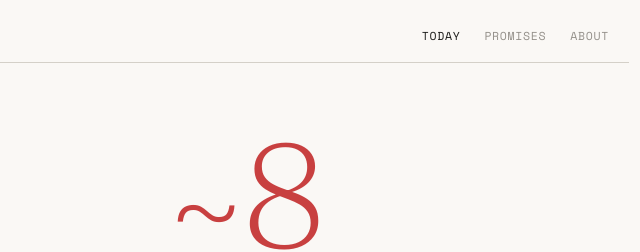
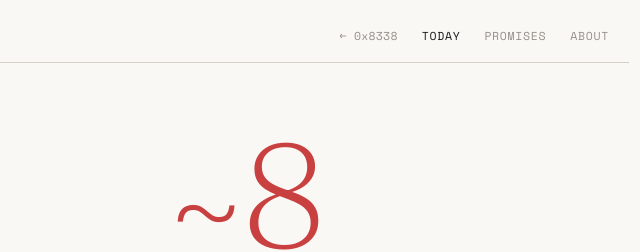
Before and after one commit to 0x8338/dontforget, a plain HTML site: page site/index.html in a window 1280 px wide. Shown: the top 252 px of the page, 395-1035 px from the left. Drawn offline with nearby package versions, Linux system fonts and the light colour scheme.

Commit message:
site: add return-to-org link (0x8338) to all pages

```diff
--- a/site/assets/style.css
+++ b/site/assets/style.css
@@ -111,6 +111,11 @@ nav.topbar .links a {
 
 nav.topbar .links a:hover,
 nav.topbar .links a.active { color: var(--ink); }
+
+nav.topbar .links a.org {
+  text-transform: none;
+  letter-spacing: 0.02em;
+}
 
 @media (max-width: 560px) {
   nav.topbar {
--- a/site/index.html
+++ b/site/index.html
@@ -11,6 +11,7 @@
 <nav class="topbar">
   <a href="index.html" class="logo">dont<span>.</span>forget</a>
   <div class="links">
+    <a href="/" class="org">&larr; 0x8338</a>
     <a href="index.html" class="active">Today</a>
     <a href="promises/">Promises</a>
     <a href="about.html">About</a>
```
Also changed, not shown: site/about.html (+1 -0 lines), site/promises/index.html (+1 -0 lines).
